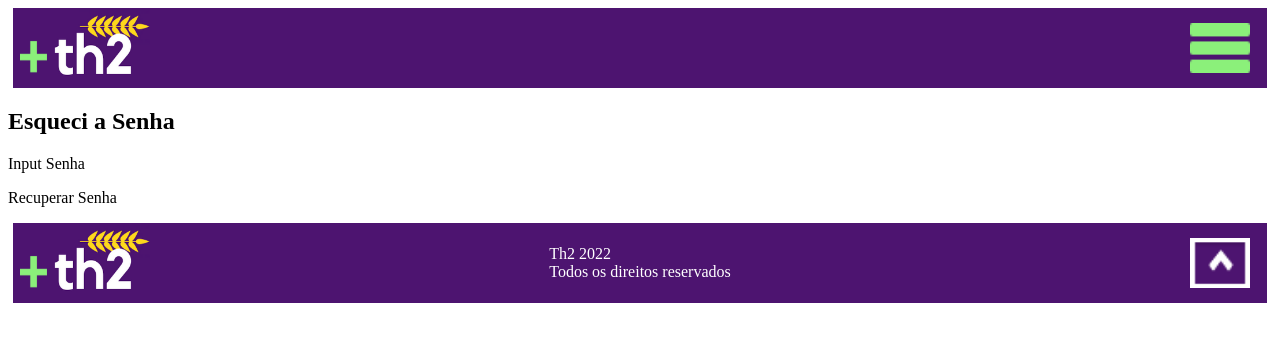
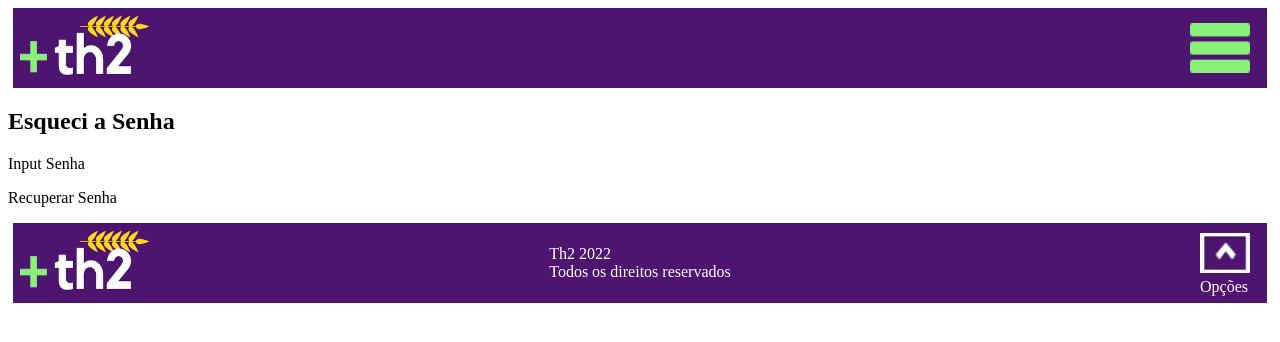
Before and after one commit to MarceloHorikoshi/th2_site, a React (Create React App) app: page / in a window 1280 px wide. Shown: the top 342 px of the page. Built offline with nearby package versions, Linux system fonts and the light colour scheme.

Commit message:
refactoring footer

```diff
--- a/src/Components/Footer/footer.module.css
+++ b/src/Components/Footer/footer.module.css
@@ -4,14 +4,6 @@
   height: 80px;
   display: flex;
   justify-content: center;
-}
-
-.menu {
-  width: 60px;
-  height: 50px;
-  align-self: center;
-  position: fixed;
-  right: 30px;
 }
 
 .logo {
@@ -27,7 +19,20 @@
   align-self: center;
 }
 
-.text2 {
+.option {
+  position: absolute;
+  display: flex;
+  flex-direction: column;
+  margin-top: 10px;
+  right: 30px;
+}
+
+.menu {
+  width: 50px;
+  height: 40px;
+}
+
+.optionText {
   color: white;
-  align-self: center;
+  margin-top: 5px;
 }
--- a/src/Components/Footer/index.jsx
+++ b/src/Components/Footer/index.jsx
@@ -21,7 +21,10 @@ export default function Footer() {
         Todos os direitos reservados
       </p>
 
-      <img src={MenuImage} className={styles.menu} alt="Logo Th2" onClick={() => openMenu()} />
+      <div className={styles.option}>
+        <img src={MenuImage} className={styles.menu} alt="Logo Th2" onClick={() => openMenu()} />
+        <div className={styles.optionText}>Opções</div>
+      </div>
     </div>
   )
 }
```
